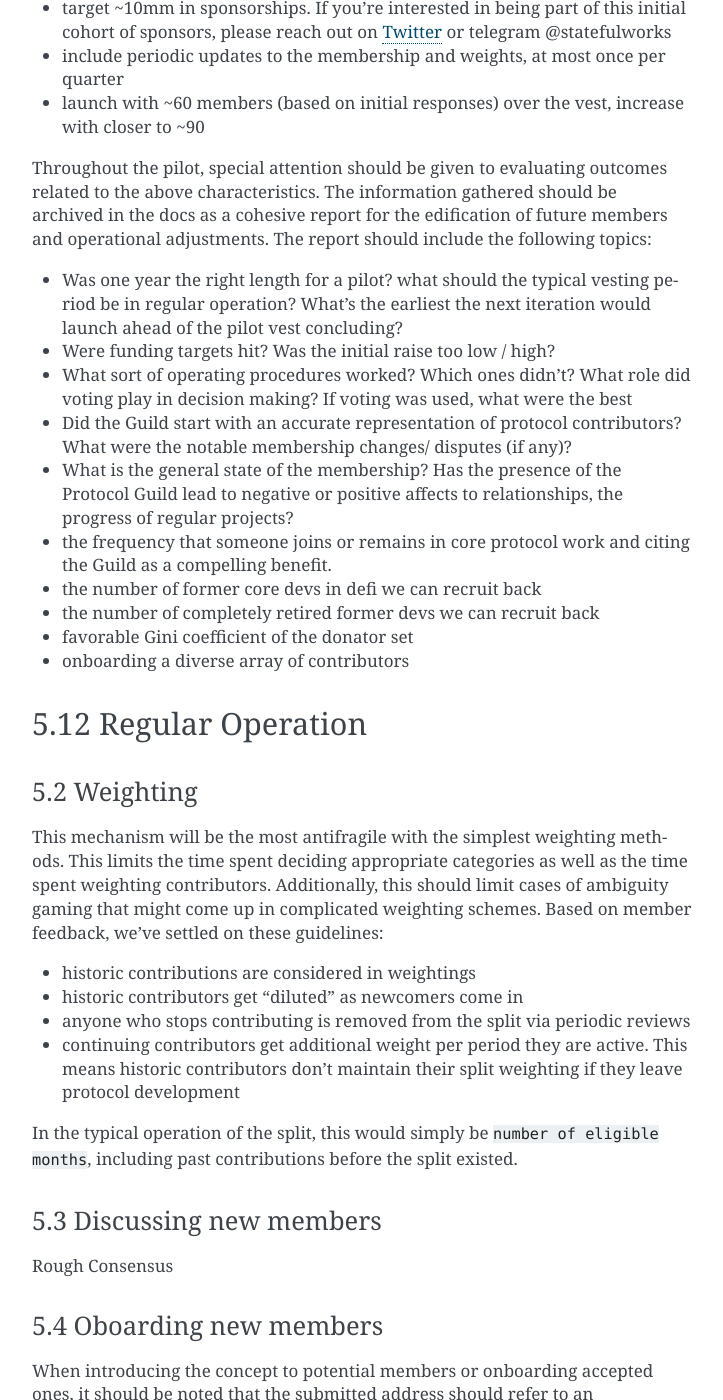
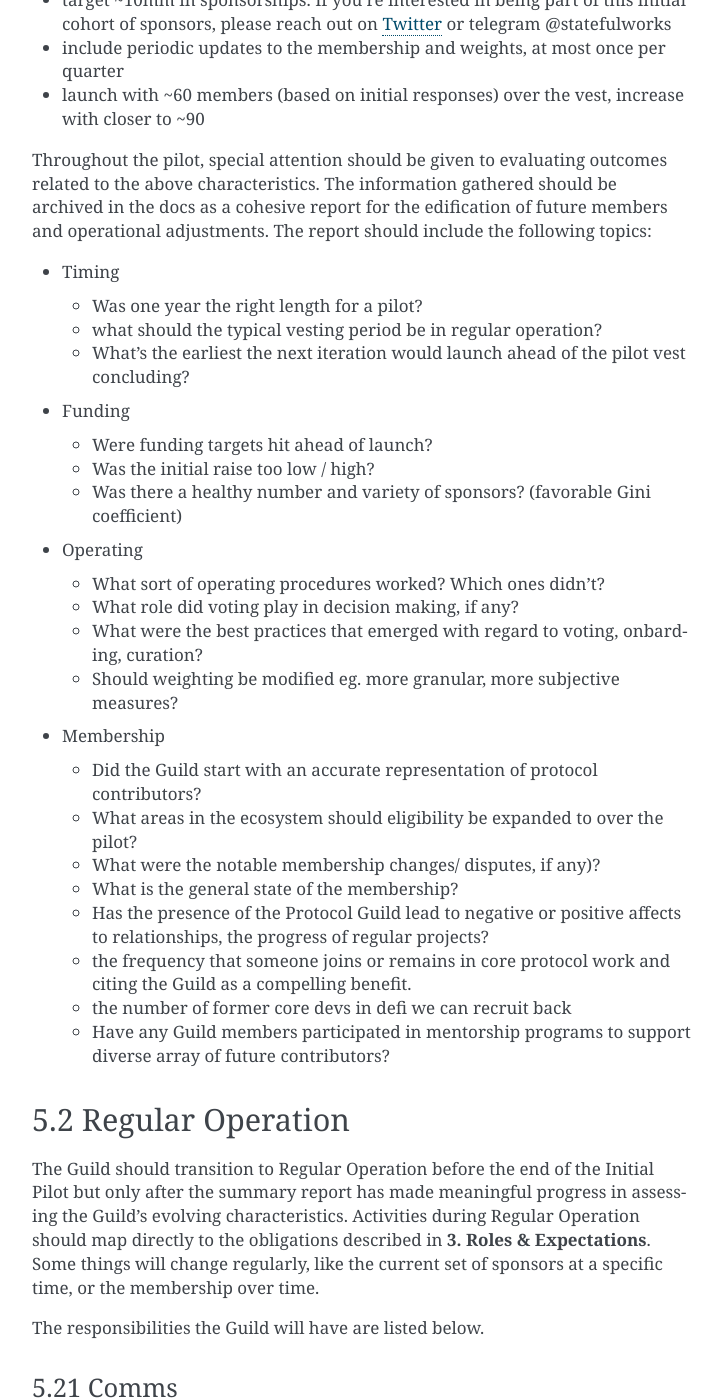
Before and after one commit to protocolguild/documentation, a Sphinx documentation site: the page built from docs/5-operating-guide.md, in a window 1280 px wide and 1400 px high, scrolled down 668 px. Shown: the whole window, without its empty margins (388-1111 px from the left). Built offline with Sphinx 7.4.7, drawn with Linux system fonts in a browser that asks for light colours; some of the changed text lies outside the part shown.

Commit message:
Update 5-operating-guide.md

```diff
--- a/docs/5-operating-guide.md
+++ b/docs/5-operating-guide.md
@@ -1,10 +1,8 @@
-## 5. Operating Guide
+## 5. Operating Modes, Operating Guides
 
-What follows is an outline for how we plan to start, normal operation scenarios, and recommentations  guidelines for both.
+What follows is an outline for how we plan to start, normal operation scenarios, and recommendations  guidelines for both.
 
-### 5.1 Operating Modes
-
-#### 5.11 Initial Pilot (Q1 2022)
+### 5.1 Initial Pilot (Q1 2022)
 
 Before launch, there are a number of tasks that should be completed or otherwise well maintained. These include:
 
@@ -22,43 +20,70 @@
 
 Throughout the pilot, special attention should be given to evaluating outcomes related to the above characteristics. The information gathered should be archived in the docs as a cohesive report for the edification of future members and operational adjustments. The  report should include the following topics:
 
-- Was one year the right length for a pilot? what should the typical vesting period be in regular operation? What's the earliest the next iteration would launch ahead of the pilot vest concluding?
-- Were funding targets hit? Was the initial raise too low / high?
-- What sort of operating procedures worked? Which ones didn't? What role did voting play in decision making? If voting was used, what were the best
-- Did the Guild start with an accurate representation of protocol contributors? What were the notable membership changes/ disputes (if any)?
-- What is the general state of the membership? Has the presence of the Protocol Guild lead to negative or positive affects to relationships, the progress of regular projects?
-- the frequency that someone joins or remains in core protocol work and citing the Guild as a compelling benefit.
-- the number of former core devs in defi we can recruit back
-- the number of completely retired former devs we can recruit back
-- favorable Gini coefficient of the donator set
-- onboarding a diverse array of contributors
+- Timing
+  - Was one year the right length for a pilot?
+  - what should the typical vesting period be in regular operation?
+  - What's the earliest the next iteration would launch ahead of the pilot vest concluding?
+- Funding
+  - Were funding targets hit ahead of launch?
+  - Was the initial raise too low / high?
+  - Was there a healthy number and variety of sponsors? (favorable Gini coefficient)
+- Operating
+  - What sort of operating procedures worked? Which ones didn't?
+  - What role did voting play in decision making, if any?
+  - What were the best practices that emerged with regard to voting, onbarding, curation?
+  - Should weighting be modified eg. more granular, more subjective measures?
+- Membership
+  - Did the Guild start with an accurate representation of protocol contributors?
+  - What areas in the ecosystem should eligibility be expanded to over the pilot?
+  - What were the notable membership changes/ disputes, if any)?
+  - What is the general state of the membership?
+  - Has the presence of the Protocol Guild lead to negative or positive affects to relationships, the progress of regular projects?
+  - the frequency that someone joins or remains in core protocol work and citing the Guild as a compelling benefit.
+  - the number of former core devs in defi we can recruit back
+  - Have any Guild members participated in mentorship programs to support diverse array of future contributors?
 
+### 5.2 Regular Operation
 
-### 5.12 Regular Operation
+The Guild should transition to Regular Operation before the end of the Initial Pilot but only after the summary report has made meaningful progress in assessing the Guild's evolving characteristics. Activities during Regular Operation should map directly to the obligations described in **3. Roles & Expectations**. Some things will change regularly, like the current set of sponsors at a specific time, or the membership over time.
 
+The responsibilities the Guild will have are listed below.
 
-#### 5.2 Weighting
+#### 5.21 Comms
+- broadcasting to the community and prospective sponsors when vests are set to start and end.
+-
+- setting parameters where needed
+  - length of each new vesting period
+  - how much of a raise to target for each vesting pool
+  - number of months contributing needed ahead of inclusion
+  - number of multisig signers, whether it should be proportional to number of members
+  - how often signers should be required to prove address control
+  - how frequently membership will be updated
 
-This mechanism will be the most antifragile with the simplest weighting methods. This limits the time spent deciding appropriate categories as well as the time spent weighting contributors. Additionally, this should limit cases of ambiguity gaming that might come up in complicated weighting schemes. Based on member feedback, we've settled on these guidelines:
+#### 5.22 Weighting
 
-- historic contributions are considered in weightings
-- historic contributors get "diluted" as newcomers come in
-- anyone who stops contributing is removed from the split via periodic reviews
+Antifragility and non-gamability emerge from frameworks of simple weighting methods. This limits the time spent deciding appropriate categories, the methods for collecting and verifying  as well as the time spent weighting contributors. Additionally, this should limit cases of ambiguity gaming that might come up in complicated weighting schemes. Based on member feedback, we've settled on these guidelines:
+
+- `Number of eligible months`
+  - historic contributions are considered in weightings
+  - existing contributors get "diluted" as newcomers come in
 - continuing contributors get additional weight per period they are active. This means historic contributors don't maintain their split weighting if they leave protocol development
+- `Hours Active`
+  - factor in whether a contributor is part- or full-time, eg. 30 : 100 or 25 : 100
 
-In the typical operation of the split, this would simply be `number of eligible months`, including past contributions before the split existed.
+In the typical operation of the split, this would simply be `Number of eligible months` X `Hours_Active`, including past contributions before the split existed. Anyone who stops contributing is removed from the split via periodic Curation Reviews.
 
-#### 5.3 Discussing new members
+#### 5.23 Discussing new members
 
-Rough Consensus
+If current members believe that the set should be expanded to include another contributor, they should propose them well enough in advance of a Membership Update. This would mean at least a week. Deliberations should strive to end in rough consensus, resorting to formal voting procedures only in rare extreme situations.
 
-#### 5.4 Oboarding new members
+#### 5.24 Oboarding new members
 
 When introducing the concept to potential members or onboarding accepted ones, it should be noted that the submitted address should refer to an individual's personal wallet and *not* their employer's. If teams were the atomic unit, all team members would have to agree on whether to accept or decline membership, likely decreasing the number of participants.
 
-#### 5.5 Comms points of contact
+#### 5.25 Guild Contact
 
-The backstop is each team/project, who only need to confirm when a contributor has been added or removed. One member of each team/project (eg. Lighthouse) should agree to be the point of contact responsible for ensuring other members are aware of any significant developments like:
+It may be the case that there should be a Guild Contact for each team which exists outside of the Guild's remit. The backstop is each team/project, who only need to confirm when a contributor has been added or removed. One member of each team/project (eg. Lighthouse) should agree to be the point of contact responsible for ensuring other members are aware of any significant developments like:
 
 - explaining membership obligations to new team members
 - collecting addresses and signatures for inclusion in the eligible set
```
